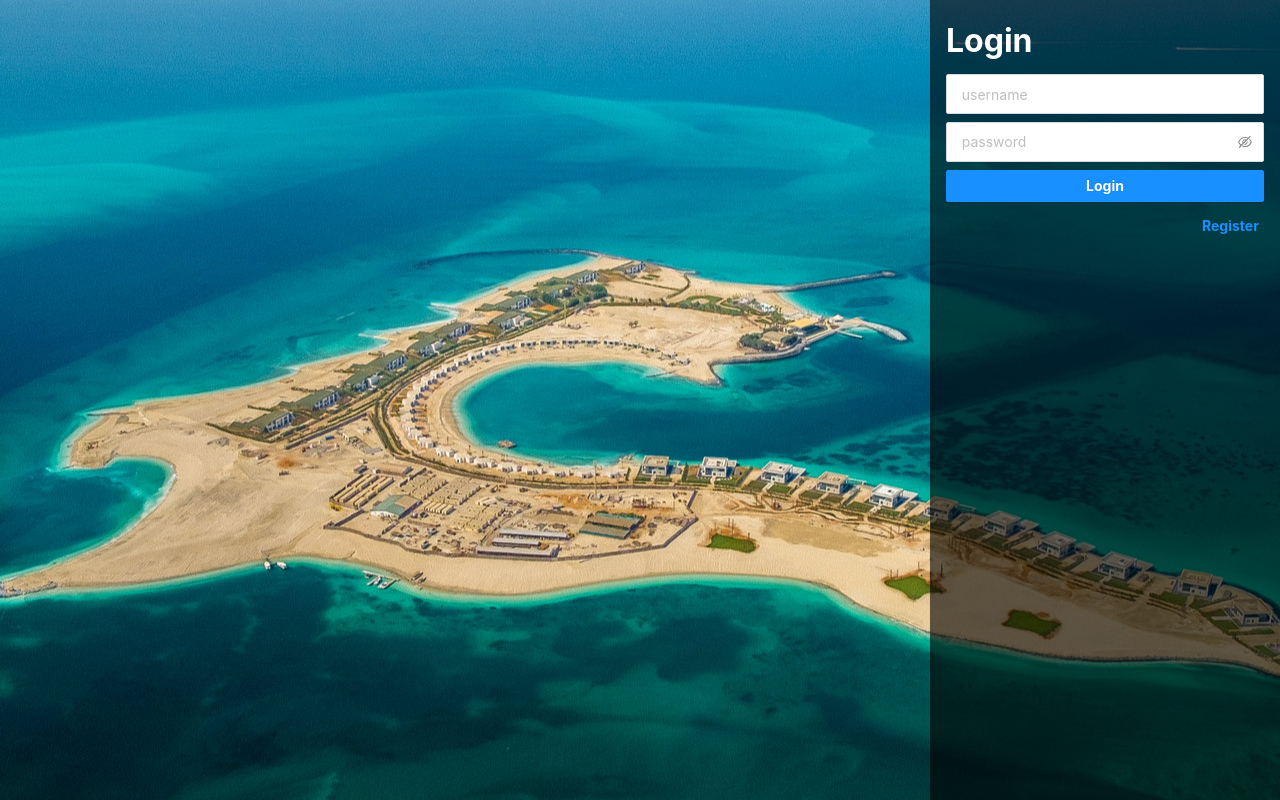
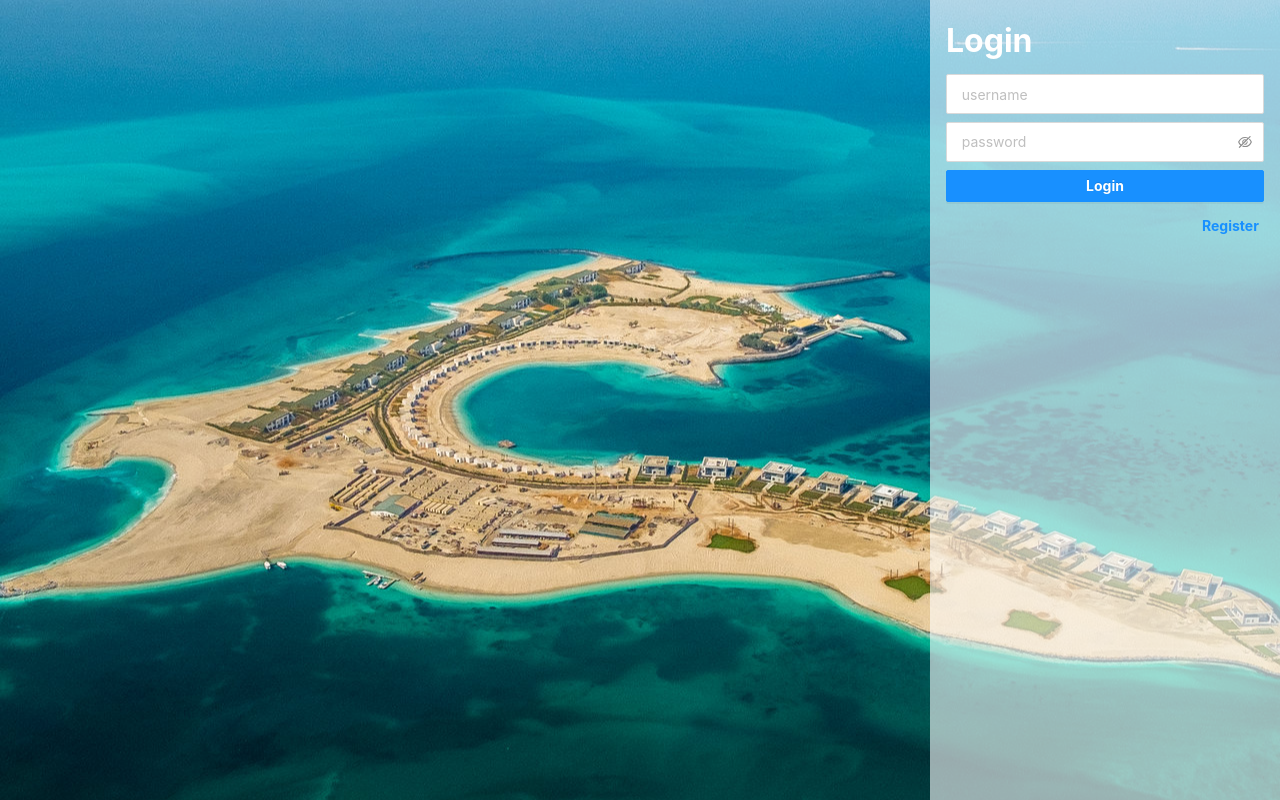
Before and after one commit to Jedi-hongbin/react-bg-manage-system, a React (Create React App) app: page /login in a window 1280 px wide. Built offline with nearby package versions, Linux system fonts and the light colour scheme.

Commit message:
useState login form

```diff
--- a/src/page/Login/index.tsx
+++ b/src/page/Login/index.tsx
@@ -19,11 +19,21 @@ interface Props {}
 const Login: React.FC<Props> = (): React.ReactElement => {
   const { replace } = useHistory();
   const [loading, setLoading] = useState(false);
+  const [user, setUser] = useState({ name: "", password: "" });
   const username = useRef<AntdInput>(null);
   const password = useRef<AntdInput>(null);
 
   const iconRender = useCallback(
     (visible) => (visible ? <EyeTwoTone /> : <EyeInvisibleOutlined />),
+    []
+  );
+
+  const handleChangeUser = useCallback(
+    (key: "name" | "password") => ({
+      currentTarget: { value },
+    }: React.ChangeEvent<HTMLInputElement>) => {
+      setUser((user) => ({ ...user, [key]: value }));
+    },
     []
   );
 
@@ -52,8 +62,14 @@ const Login: React.FC<Props> = (): React.ReactElement => {
       <LoginContainer>
         <MySpace direction="vertical">
           <Title>Login</Title>
-          <Input ref={username} />
-          <PasswordInput ref={password} iconRender={iconRender} />
+          {/* <Input ref={username} /> */}
+          <Input value={user.name} onChange={handleChangeUser("name")} />
+          {/* <PasswordInput ref={password} iconRender={iconRender} /> */}
+          <PasswordInput
+            value={user.password}
+            onChange={handleChangeUser("password")}
+            iconRender={iconRender}
+          />
           <LoginButton loading={loading} onClick={handleLogin} />
           <RegisterButton />
         </MySpace>
--- a/src/page/Login/styled.tsx
+++ b/src/page/Login/styled.tsx
@@ -37,7 +37,7 @@ export const LoginContainer = styled.div`
   margin-left: auto;
   width: 350px;
   background-color: ${(props) =>
-    props.theme.mode === Mode.LIGHT ? light_bgc : dark_bgc};
+    props.theme.palette.type === Mode.LIGHT ? light_bgc : dark_bgc};
   height: 100%;
   padding: 1rem;
   ${Animated};
```
Also changed, not shown: 1 other file (tests, documents, lock files or other folders).
